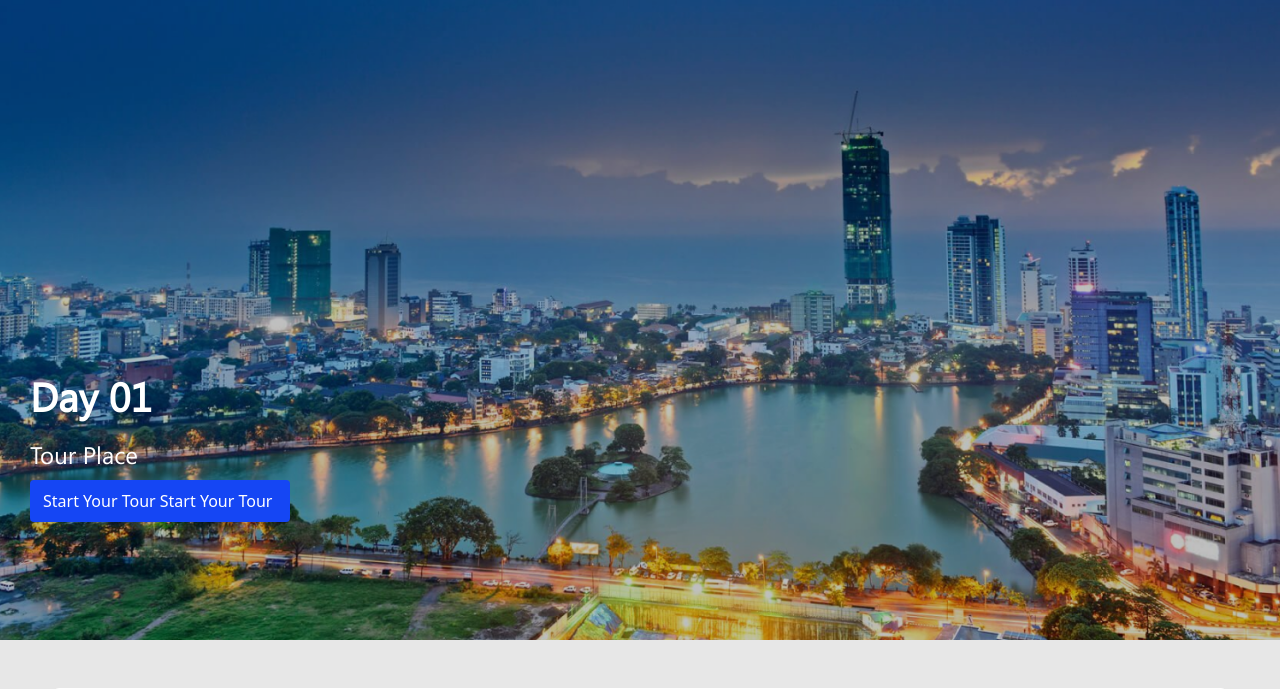
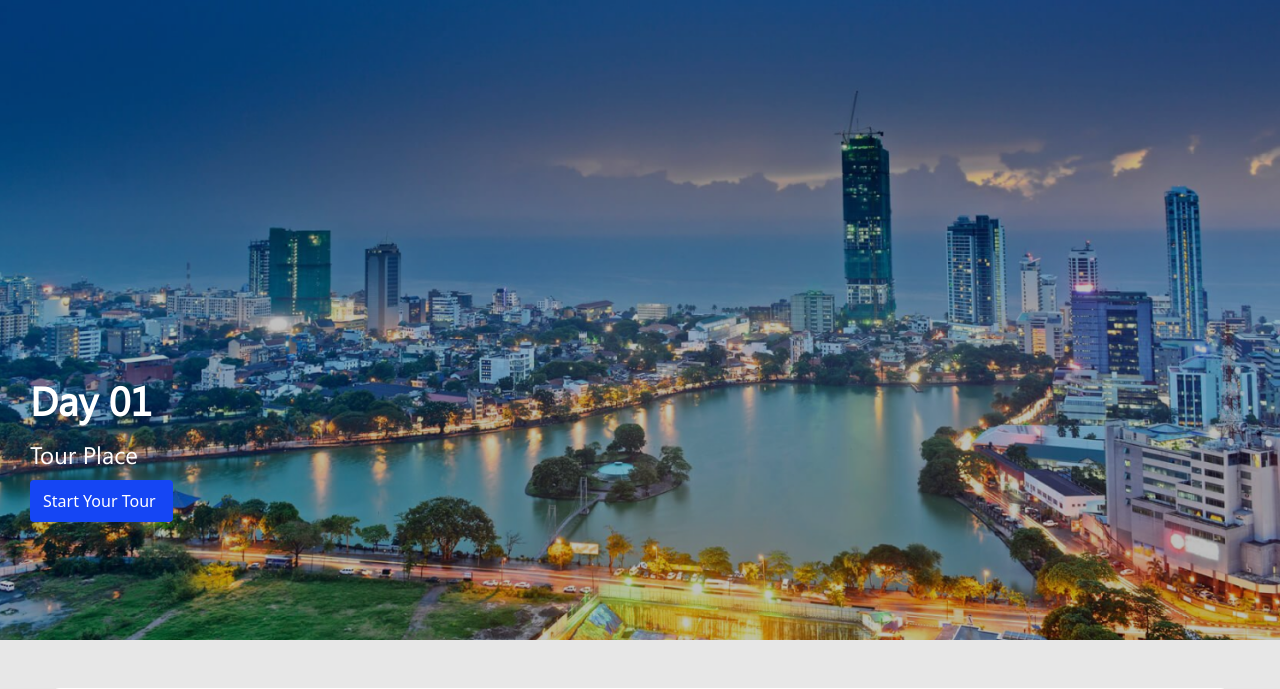
Before and after one commit to webmattrix/LankanToursProject, a PHP site: page /itinerary.php in a window 1280 px wide. Shown: the top 689 px of the page. Run offline with PHP 8.4, Linux system fonts and the light colour scheme; some libraries are stand-ins or nearby versions.

Commit message:
changed fonts

```diff
--- a/css/itinerary.css
+++ b/css/itinerary.css
@@ -1,8 +1,7 @@
-@font-face {
+@font-face{
   font-family: "Segoe";
-  src: url("../assets/fonts/Segoe\ UI.ttf");
+  src: url("../assets/fonts/SegoeUI.ttf");
 }
-
 @font-face{
   font-family: "Quicksand";
   src: url("../assets/fonts/quicksand.ttf");
--- a/itinerary.php
+++ b/itinerary.php
@@ -83,70 +83,7 @@
                         </div>
                     </div>
 
-                    <!-- <div class="itinerary-popup-outer" id="itineraryPopup">
-                        <div class="itinerary-popup-box">
-                            <iconify-icon icon="ion:close-outline" class="close" id="closeBtn"></iconify-icon>
-                            <div class="col-12">
-                                <div class="row pt-2">
-                                    <div class="col-12 col-sm-3 col-lg-3">
-                                        <div class="row">
-                                            <span class="fs-5 fw-bold" style="font-family: 'Quicksand'; color: #333;">Make it Yours</span>
-                                        </div>
-                                    </div>
-                                    <div class="col-11 col-sm-8 col-lg-8">
-                                        <hr style="border: 1px solid #D7D7D7;" />
-                                    </div>
-                                    <div class="col-12">
-                                        <div class="row">
-                                            <div class="col-12 col-lg-5">
-                                                <div class="row pt-2">
-                                                    <span class="fw-bold ps-3" style="font-family: 'Quicksand'; font-size: calc(0.6rem + 0.6vh);">Tour Plan</span>
-                                                    <div class="col-12">
-                                                        <input type="text" class="form-control" placeholder="Day 11 Tour Plan" readonly style="font-family: 'Quicksand'; font-size: calc(0.61rem + 0.65vh); border-radius: 8px; border: 1px solid #44B0FF;" />
-                                                    </div>
-                                                    <div class="col-12 mt-4 pt-2">
-                                                        <input type="text" class="form-control" placeholder="Members" style="font-family: 'Quicksand'; font-size: calc(0.61rem + 0.65vh); border-radius: 8px; border: 1px solid #44B0FF;" />
-                                                    </div>
-                                                    <div class="col-12 mt-4 pt-2">
-                                                        <select class="form-select" aria-label="Tour Level" style="font-family: 'Quicksand'; font-size: calc(0.61rem + 0.65vh); border-radius: 8px; border: 1px solid #44B0FF;">
-                                                            <option value="1">Tour Level</option>
-                                                            <option value="2">Small</option>
-                                                            <option value="3">Medium</option>
-                                                            <option value="4">Comfortable</option>
-                                                            <option value="5">Luxury</option>
-                                                        </select>
-                                                    </div>
-                                                    <div class="col-12 mt-4 pt-2">
-                                                        <select class="form-select" aria-label="How do we contact you?" style="font-family: 'Quicksand'; font-size: calc(0.61rem + 0.65vh); border-radius: 8px; border: 1px solid #44B0FF;">
-                                                            <option value="1">How do we contact you?</option>
-                                                            <option value="2">option1</option>
-                                                            <option value="3">option2</option>
-                                                            <option value="4">option3</option>
-                                                            <option value="5">option4</option>
-                                                        </select>
-                                                    </div>
-                                                </div>
-                                            </div>
-                                            <div class="col-12 col-lg-7">
-                                                <div class="row">
-                                                    <div class="col-12 mt-4 pt-1">
-                                                        <textarea class="form-control" placeholder="Your Message...." id="#" cols="30" rows="11" style="font-family: 'Quicksand'; font-size: calc(0.57rem + 0.55vh); border-radius: 8px; border: 1px solid #44B0FF; background: #EBEBEB;"></textarea>
-                                                    </div>
-                                                </div>
-                                                <div class="col-12 mt-4">
-                                                    <div class="row justify-content-end">
-                                                        <div class="col-12 col-lg-5 col-sm-4">
-                                                            <button class="btn text-white col-12 p-2 ps-3" style="font-size: calc(0.54rem + 0.56vh); background-color: #1546F4; display: flex; align-items: center;">Send Request&nbsp;&nbsp;<iconify-icon icon="mdi:email-send-outline" class="fs-5"></iconify-icon></button>
-                                                        </div>
-                                                    </div>
-                                                </div>
-                                            </div>
-                                        </div>
-                                    </div>
-                                </div>
-                            </div>
-                        </div>
-                    </div> -->
+
                     <div class="col-12">
                         <div class="row">
 
@@ -158,7 +95,7 @@
                                             <h1 style="font-family: 'Segoe'; font-weight: 900; padding-bottom: 3%;">Day 01</h1>
                                             <span class="fs-4 text-white" style="font-family: 'Segoe'; font-weight: 400;">Tour Place</span>
 
-                                            <button type="button" class="btn my-2 py-2" data-bs-toggle="modal" data-bs-target="#exampleModal" data-bs-whatever="Tour" style="background-color: #1546F4; color: #FFFFFF; display: flex; align-items: center;">Start Your Tour&nbsp;<iconify-icon icon="mdi:flight" style="color: #FFFFFF;">Start Your Tour&nbsp;<iconify-icon icon="mdi:flight" style="color: #FFFFFF;"></iconify-icon></button>
+                                            <button type="button" class="btn my-2 py-2" data-bs-toggle="modal" data-bs-target="#exampleModal" data-bs-whatever="Tour" style="background-color: #1546F4; color: #FFFFFF; display: flex; align-items: center;">Start Your Tour&nbsp;<iconify-icon icon="mdi:flight" style="color: #FFFFFF;"><iconify-icon icon="mdi:flight" style="color: #FFFFFF;"></iconify-icon></button>
                                         </div>
 
                                     </div>
@@ -178,7 +115,7 @@
                                             <h1 style="font-family: 'Segoe'; font-weight: 900; padding-bottom: 3%;">Day 03</h1>
                                             <span class="fs-4 text-white" style="font-family: 'Segoe'; font-weight: 400;">Tour Place</span>
 
-                                            <button type="button" class="btn my-2 py-2" data-bs-toggle="modal" data-bs-target="#exampleModal" data-bs-whatever="Tour" style="background-color: #1546F4; color: #FFFFFF; display: flex; align-items: center;">Start Your Tour&nbsp;<iconify-icon icon="mdi:flight" style="color: #FFFFFF;">Start Your Tour&nbsp;<iconify-icon icon="mdi:flight" style="color: #FFFFFF;"></iconify-icon></button>
+                                            <button type="button" class="btn my-2 py-2" data-bs-toggle="modal" data-bs-target="#exampleModal" data-bs-whatever="Tour" style="background-color: #1546F4; color: #FFFFFF; display: flex; align-items: center;">Start Your Tour&nbsp;<iconify-icon icon="mdi:flight" style="color: #FFFFFF;"><iconify-icon icon="mdi:flight" style="color: #FFFFFF;"></iconify-icon></button>
 
                                         </div>
                                     </div>
@@ -188,7 +125,7 @@
                                             <h1 style="font-family: 'Segoe'; font-weight: 900; padding-bottom: 3%;">Day 04</h1>
                                             <span class="fs-4 text-white" style="font-family: 'Segoe'; font-weight: 400;">Tour Place</span>
 
-                                            <button type="button" class="btn my-2 py-2" data-bs-toggle="modal" data-bs-target="#exampleModal" data-bs-whatever="Tour" style="background-color: #1546F4; color: #FFFFFF; display: flex; align-items: center;">Start Your Tour&nbsp;<iconify-icon icon="mdi:flight" style="color: #FFFFFF;">Start Your Tour&nbsp;<iconify-icon icon="mdi:flight" style="color: #FFFFFF;"></iconify-icon></button>
+                                            <button type="button" class="btn my-2 py-2" data-bs-toggle="modal" data-bs-target="#exampleModal" data-bs-whatever="Tour" style="background-color: #1546F4; color: #FFFFFF; display: flex; align-items: center;">Start Your Tour&nbsp;<iconify-icon icon="mdi:flight" style="color: #FFFFFF;"><iconify-icon icon="mdi:flight" style="color: #FFFFFF;"></iconify-icon></button>
 
                                         </div>
                                     </div>
@@ -199,7 +136,7 @@
                                             <h1 style="font-family: 'Segoe'; font-weight: 900; padding-bottom: 3%;">Day 05</h1>
                                             <span class="fs-4 text-white" style="font-family: 'Segoe'; font-weight: 400;">Tour Place</span>
 
-                                            <button type="button" class="btn my-2 py-2" data-bs-toggle="modal" data-bs-target="#exampleModal" data-bs-whatever="Tour" style="background-color: #1546F4; color: #FFFFFF; display: flex; align-items: center;">Start Your Tour&nbsp;<iconify-icon icon="mdi:flight" style="color: #FFFFFF;">Start Your Tour&nbsp;<iconify-icon icon="mdi:flight" style="color: #FFFFFF;"></iconify-icon></button>
+                                            <button type="button" class="btn my-2 py-2" data-bs-toggle="modal" data-bs-target="#exampleModal" data-bs-whatever="Tour" style="background-color: #1546F4; color: #FFFFFF; display: flex; align-items: center;">Start Your Tour&nbsp;<iconify-icon icon="mdi:flight" style="color: #FFFFFF;"><iconify-icon icon="mdi:flight" style="color: #FFFFFF;"></iconify-icon></button>
 
                                         </div>
                                     </div>
```
Also changed, not shown: assets/fonts/SegoeUI.ttf (renamed from assets/fonts/Segoe UI.ttf), assets/fonts/quicksand.ttf (deleted).
